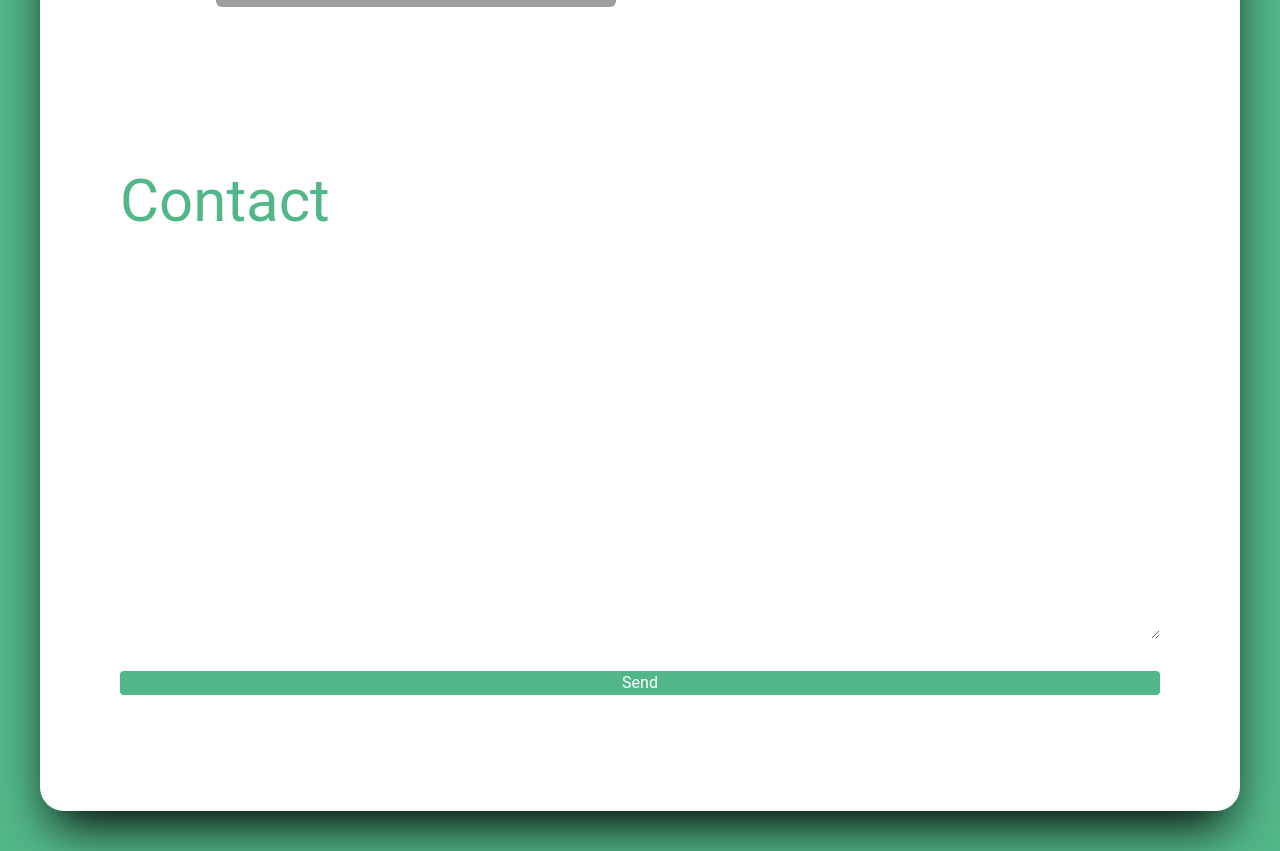
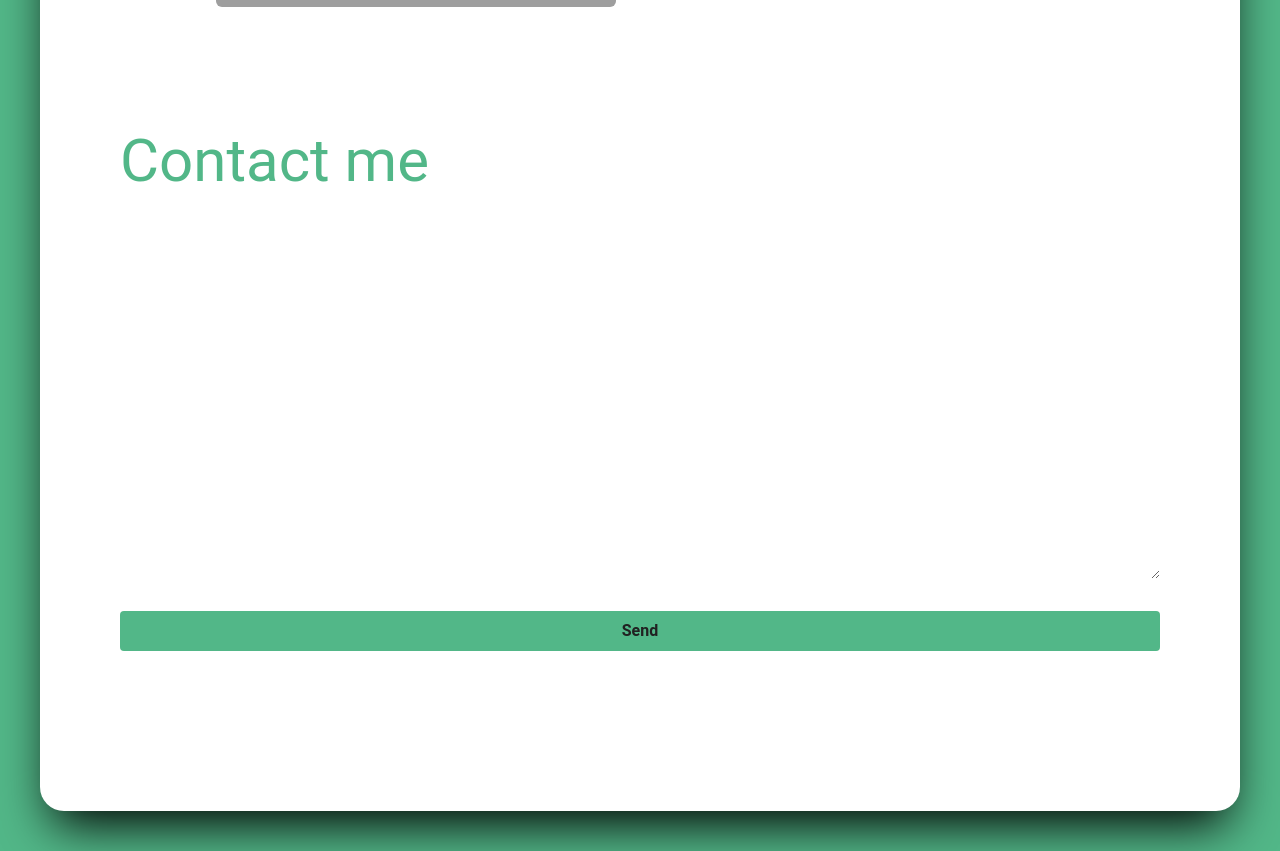
Before and after one commit to joshuanelsondev/portfolio, a React (Vite) app: page / in a window 1280 px wide. Shown: the part 2617-3468 px from the top of the page. Built offline with nearby package versions, Linux system fonts and the light colour scheme; grey boxes are pictures that could not be loaded.

Commit message:
Edit submit button for contact form

```diff
--- a/src/Components/ContactComponent.jsx
+++ b/src/Components/ContactComponent.jsx
@@ -26,8 +26,8 @@ export default function ContactComponent () {
     };
 
     return (
-      <div id='contact' className="h-full min-h-[600px] w-full grid grid-rows-[100px] text-white pt-10">
-        <h2 className="text-4xl lg:text-6xl text-primary ">Contact</h2>
+      <div id='contact' className="h-full min-h-[600px] w-full flex flex-col text-white ">
+        <h2 className="text-4xl lg:text-6xl text-primary h-20">Contact me</h2>
         <form className="flex flex-col gap-8" ref={form} onSubmit={sendEmail}>
           <div className='grid gap-2'>
             <label>Name</label>
@@ -41,7 +41,7 @@ export default function ContactComponent () {
             <label>Message</label>
             <textarea className='rounded h-40 text-black' name="message" />
           </div>
-          <input className='bg-primary rounded' type="submit" value="Send" />
+          <input className='bg-primary rounded p-2 text-darkGray font-semibold' type="submit" value="Send" />
         </form>
       </div>
     );
--- a/src/Components/Nav.jsx
+++ b/src/Components/Nav.jsx
@@ -85,7 +85,7 @@ export default function Nav({ handleThemeChange }) {
 
     {/* Smaller screen nav bar */}
       <div
-        className={`fixed bg-primary bottom-0 flex items-center h-10 w-full p-2 left-0 z-50 md:hidden ${
+        className={`fixed bg-primary bottom-0 flex items-center h-14 w-full p-2 left-0 z-50 md:hidden ${
           showMiniNav
             ? "duration-500 ease-in "
             : "duration-500 ease-in-out"
@@ -114,7 +114,7 @@ export default function Nav({ handleThemeChange }) {
                   >
                     <button.icon
                       className="text-darkGray rounded-full p-1 cursor-pointer"
-                      size={25}
+                      size={30}
                     />
                   </LinkScroll>
                 </div>
@@ -127,7 +127,7 @@ export default function Nav({ handleThemeChange }) {
                 <MdOutlineDarkMode
                   onClick={() => handleThemeChange("light")}
                   className="peer text-darkGray hover:outline hover:dark:outline-gray rounded-full p-1 cursor-pointer"
-                  size={25}
+                  size={30}
                 />
               </div>
               {/* Light theme nav button */}
@@ -135,7 +135,7 @@ export default function Nav({ handleThemeChange }) {
                 <MdOutlineLightMode
                   onClick={() => handleThemeChange("dark")}
                   className="peer text-darkGray hover:outline outline-gray rounded-full p-1 cursor-pointer"
-                  size={25}
+                  size={30}
                 />
               </div>
             </div>
```
